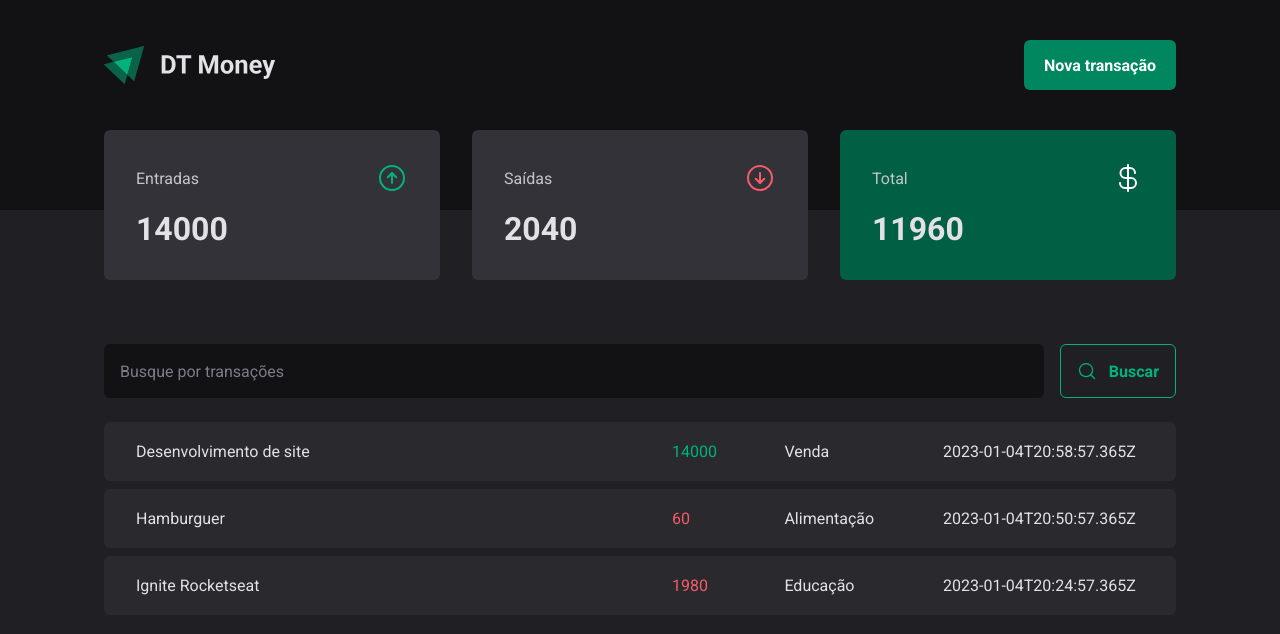
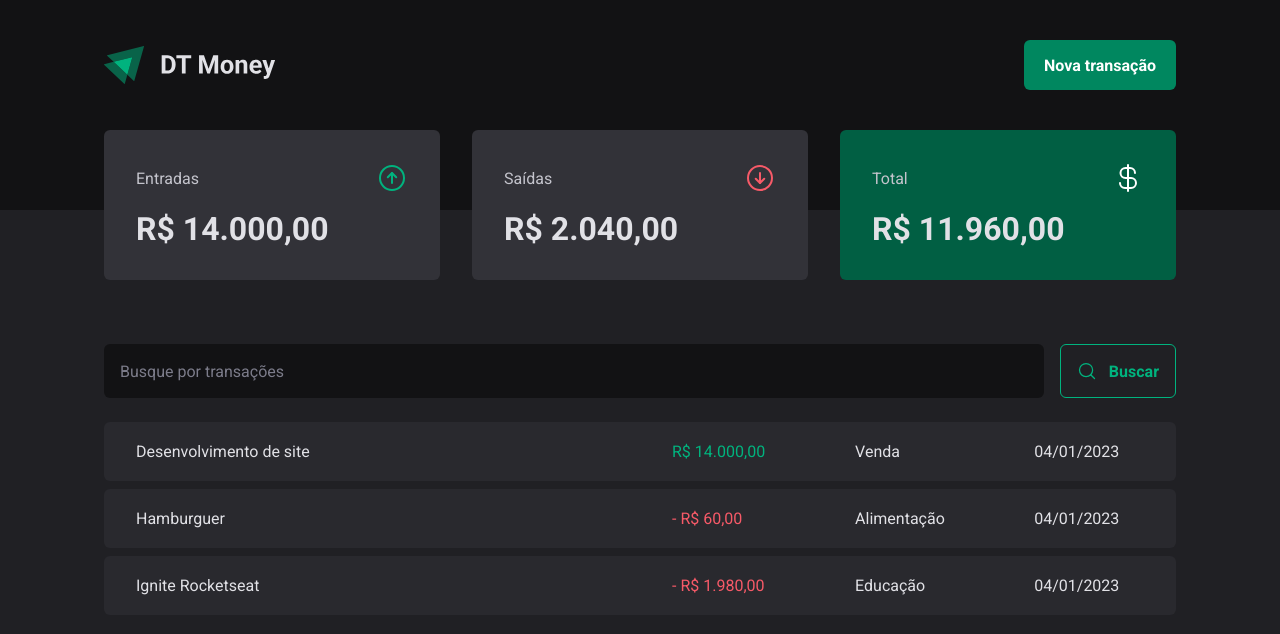
Before and after one commit to lucascprazeres/dt-money-2022, a React (Vite) app: page / in a window 1280 px wide. Shown: the top 634 px of the page. Built offline with nearby package versions, Linux system fonts and the light colour scheme; data requests are answered from the project's data file.

Commit message:
feat: formata valores monetarios e de data

```diff
--- a/src/components/Summary/index.tsx
+++ b/src/components/Summary/index.tsx
@@ -1,29 +1,14 @@
 import { ArrowCircleDown, ArrowCircleUp, CurrencyDollar } from 'phosphor-react'
 import { useContext } from 'react'
 import { TransactionsContext } from '../../contexts/TransactionsContext'
+import { priceFormatter } from '../../utils/formatter'
+import { calculateSummary } from './methods'
 import { SummaryCard, SummaryContainer } from './styles'
 
 export function Summary() {
   const { transactions } = useContext(TransactionsContext)
 
-  const summary = transactions.reduce(
-    (acc, transaction) => {
-      if (transaction.type === 'income') {
-        acc.income += transaction.price
-        acc.total += transaction.price
-      } else {
-        acc.outcome += transaction.price
-        acc.total -= transaction.price
-      }
-
-      return acc
-    },
-    {
-      income: 0,
-      outcome: 0,
-      total: 0,
-    },
-  )
+  const summary = calculateSummary(transactions)
 
   return (
     <SummaryContainer>
@@ -34,7 +19,7 @@
           <ArrowCircleUp size={32} color="#00b37e" />
         </header>
 
-        <strong>{summary.income}</strong>
+        <strong>{priceFormatter.format(summary.income)}</strong>
       </SummaryCard>
 
       <SummaryCard>
@@ -44,7 +29,7 @@
           <ArrowCircleDown size={32} color="#f75a68" />
         </header>
 
-        <strong>{summary.outcome}</strong>
+        <strong>{priceFormatter.format(summary.outcome)}</strong>
       </SummaryCard>
 
       <SummaryCard variant="green">
@@ -54,7 +39,7 @@
           <CurrencyDollar size={32} color="#fff" />
         </header>
 
-        <strong>{summary.total}</strong>
+        <strong>{priceFormatter.format(summary.total)}</strong>
       </SummaryCard>
     </SummaryContainer>
   )
--- /dev/null
+++ b/src/components/Summary/methods.ts
@@ -0,0 +1,22 @@
+import { Transaction } from '../../contexts/TransactionsContext'
+
+export function calculateSummary(transactions: Transaction[]) {
+  return transactions.reduce(
+    (acc, transaction) => {
+      if (transaction.type === 'income') {
+        acc.income += transaction.price
+        acc.total += transaction.price
+      } else {
+        acc.outcome += transaction.price
+        acc.total -= transaction.price
+      }
+
+      return acc
+    },
+    {
+      income: 0,
+      outcome: 0,
+      total: 0,
+    },
+  )
+}
--- a/src/pages/Transactions/index.tsx
+++ b/src/pages/Transactions/index.tsx
@@ -2,6 +2,7 @@
 import { Header } from '../../components/Header'
 import { Summary } from '../../components/Summary'
 import { TransactionsContext } from '../../contexts/TransactionsContext'
+import { dateFormatter, priceFormatter } from '../../utils/formatter'
 import { SearchForm } from './components/SearchForm'
 import {
   PriceHighlight,
@@ -27,11 +28,12 @@
                 <td>{transaction.description}</td>
                 <td>
                   <PriceHighlight variant={transaction.type}>
-                    {transaction.price}
+                    {transaction.type === 'outcome' && '- '}
+                    {priceFormatter.format(transaction.price)}
                   </PriceHighlight>
                 </td>
                 <td>{transaction.category}</td>
-                <td>{transaction.createdAt}</td>
+                <td>{dateFormatter.format(new Date(transaction.createdAt))}</td>
               </tr>
             ))}
           </tbody>
--- /dev/null
+++ b/src/utils/formatter.ts
@@ -0,0 +1,6 @@
+export const dateFormatter = new Intl.DateTimeFormat('pt-BR')
+
+export const priceFormatter = new Intl.NumberFormat('pt-BR', {
+  style: 'currency',
+  currency: 'BRL',
+})
```
